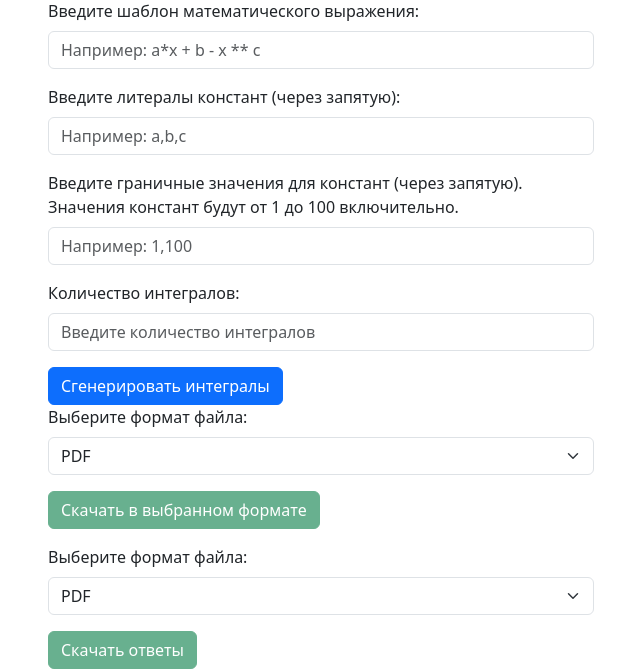
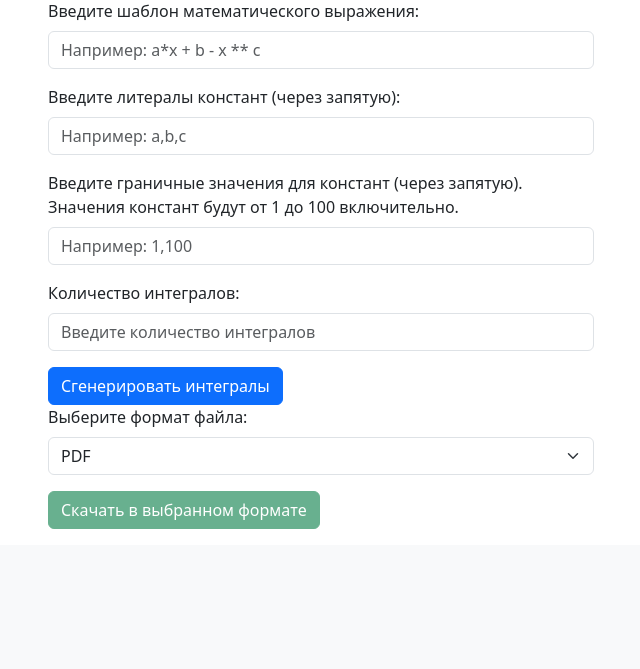
Before and after one commit to sariya23/generate_math_problems, a Flask app: page /higher_math/integrals in a window 1280 px wide. Shown: the part 300-969 px from the top of the page, without its empty margins (319-959 px from the left). After the commit the page ends 829 px from the top, so only its background shows below. Run offline with Flask 3, Linux system fonts and the light colour scheme; some libraries are stand-ins or nearby versions.

Commit message:
Delete form with answers

```diff
--- a/templates/higher_math/integrals.html
+++ b/templates/higher_math/integrals.html
@@ -20,15 +20,6 @@
                     <button id="submit_file_format_data" type="submit" class="btn btn-success mt-3" disabled>Скачать в выбранном формате</button>
                 </div>
             </form>
-            <form id="get_answers_form" action="/get_answers" method="POST">
-                <label for="fileFormatSelect" class="form-label">Выберите формат файла:</label>
-                <select class="form-select" name="file_format" id="file_format_answer_select">
-                    <option value="pdf">PDF</option>
-                    <option value="docx">DOCX</option>
-                    <option value="tex">TEX</option>
-                </select>
-                <button id="get_answers" type="submit" class="btn btn-success mt-3" disabled>Скачать ответы</button>
-            </form>
         </div>
     </div>
 </div>
```
